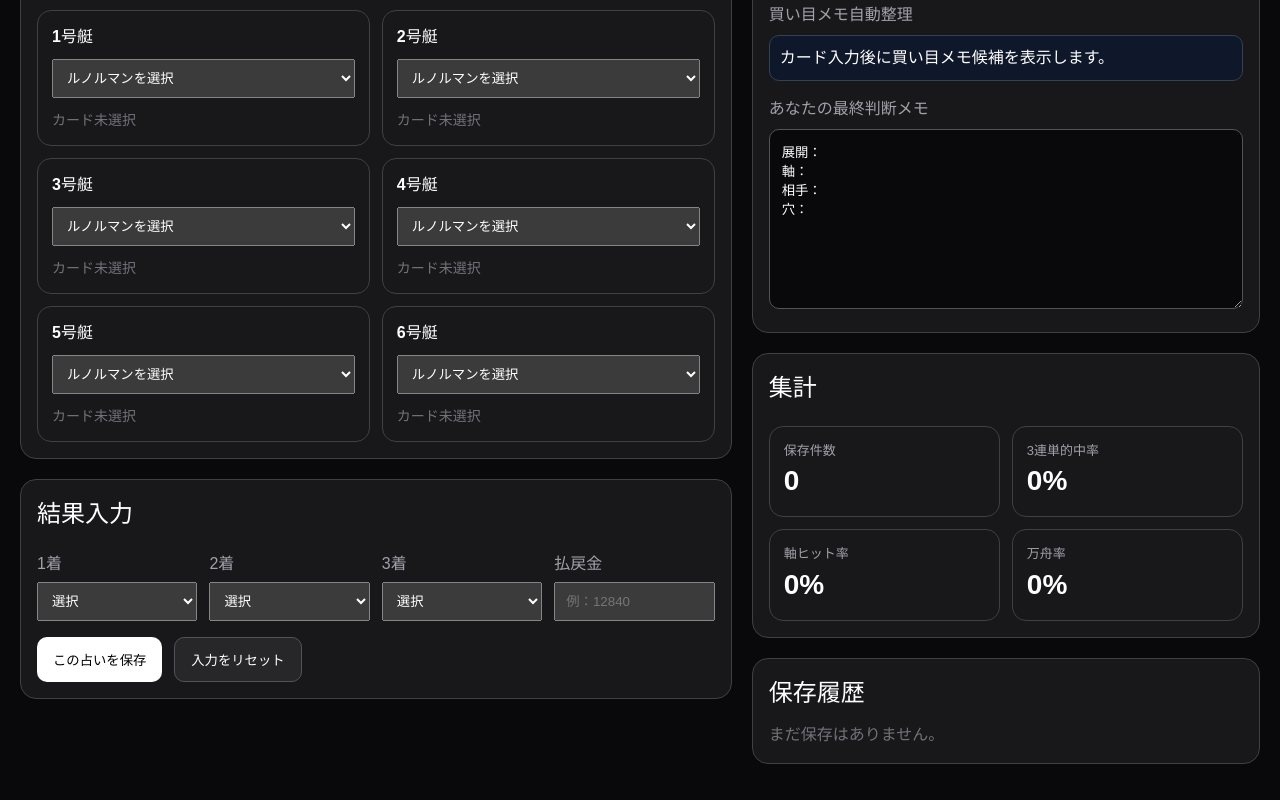
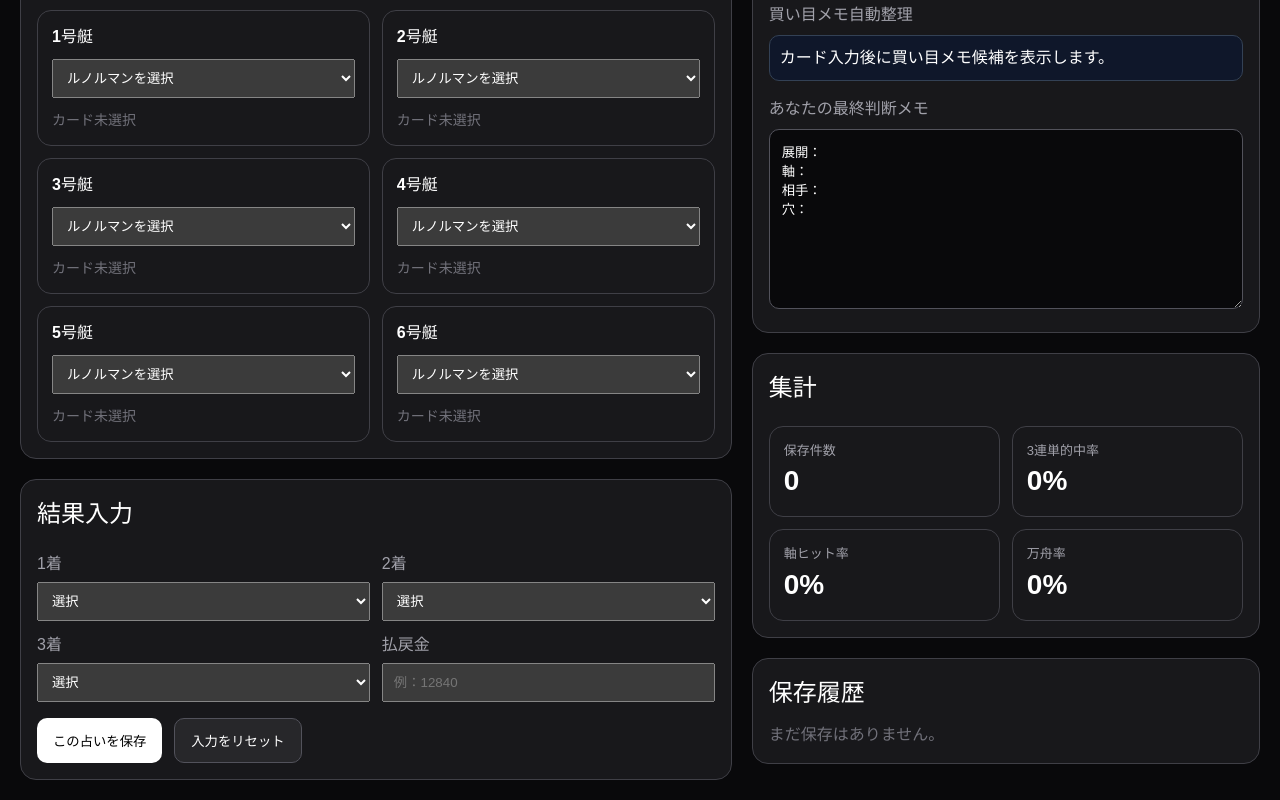
Before and after one commit to j1n77jp/runotaro-app, a React (Vite) app: page / in a window 1280 px wide. Shown: the part 565-1365 px from the top of the page. Built offline with nearby package versions, Linux system fonts and the light colour scheme.

Commit message:
Update ResultSection.jsx

```diff
--- a/src/components/ResultSection.jsx
+++ b/src/components/ResultSection.jsx
@@ -11,23 +11,23 @@ export default function ResultSection({
   resetForm,
 }) {
   return (
-    <div style={sectionStyle()}>
+    <div style={{ ...sectionStyle(), overflow: "hidden" }}>
       <h2 style={{ marginTop: 0 }}>結果入力</h2>
 
       <div
         style={{
           display: "grid",
-          gridTemplateColumns: "repeat(auto-fit, minmax(160px, 1fr))",
+          gridTemplateColumns: "repeat(2, minmax(0, 1fr))",
           gap: 12,
           width: "100%",
         }}
       >
-        <div style={{ minWidth: 0, width: "100%" }}>
+        <div style={{ minWidth: 0 }}>
           <div style={{ marginBottom: 6, color: "#a1a1aa" }}>1着</div>
           <select
             value={result.first}
             onChange={(e) => updateResult("first", e.target.value)}
-            style={{ ...fieldStyle(), display: "block" }}
+            style={{ ...fieldStyle(), minWidth: 0 }}
           >
             <option value="">選択</option>
             {resultBoatNumbers.map((n) => (
@@ -38,12 +38,12 @@ export default function ResultSection({
           </select>
         </div>
 
-        <div style={{ minWidth: 0, width: "100%" }}>
+        <div style={{ minWidth: 0 }}>
           <div style={{ marginBottom: 6, color: "#a1a1aa" }}>2着</div>
           <select
             value={result.second}
             onChange={(e) => updateResult("second", e.target.value)}
-            style={{ ...fieldStyle(), display: "block" }}
+            style={{ ...fieldStyle(), minWidth: 0 }}
           >
             <option value="">選択</option>
             {resultBoatNumbers.map((n) => (
@@ -54,12 +54,12 @@ export default function ResultSection({
           </select>
         </div>
 
-        <div style={{ minWidth: 0, width: "100%" }}>
+        <div style={{ minWidth: 0 }}>
           <div style={{ marginBottom: 6, color: "#a1a1aa" }}>3着</div>
           <select
             value={result.third}
             onChange={(e) => updateResult("third", e.target.value)}
-            style={{ ...fieldStyle(), display: "block" }}
+            style={{ ...fieldStyle(), minWidth: 0 }}
           >
             <option value="">選択</option>
             {resultBoatNumbers.map((n) => (
@@ -70,13 +70,13 @@ export default function ResultSection({
           </select>
         </div>
 
-        <div style={{ minWidth: 0, width: "100%" }}>
+        <div style={{ minWidth: 0 }}>
           <div style={{ marginBottom: 6, color: "#a1a1aa" }}>払戻金</div>
           <input
             value={payout}
             onChange={(e) => setPayout(e.target.value)}
             placeholder="例：12840"
-            style={{ ...fieldStyle(), display: "block" }}
+            style={{ ...fieldStyle(), minWidth: 0 }}
           />
         </div>
       </div>
```
